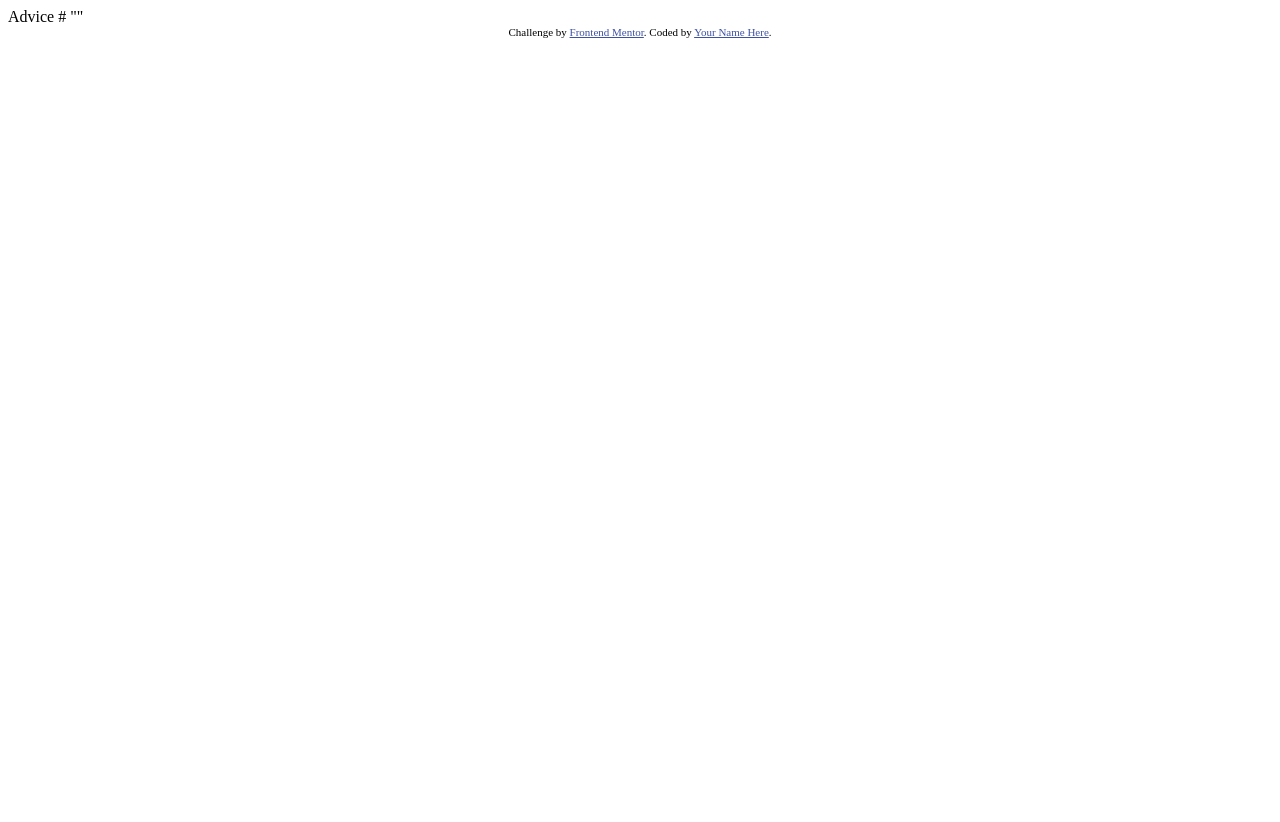
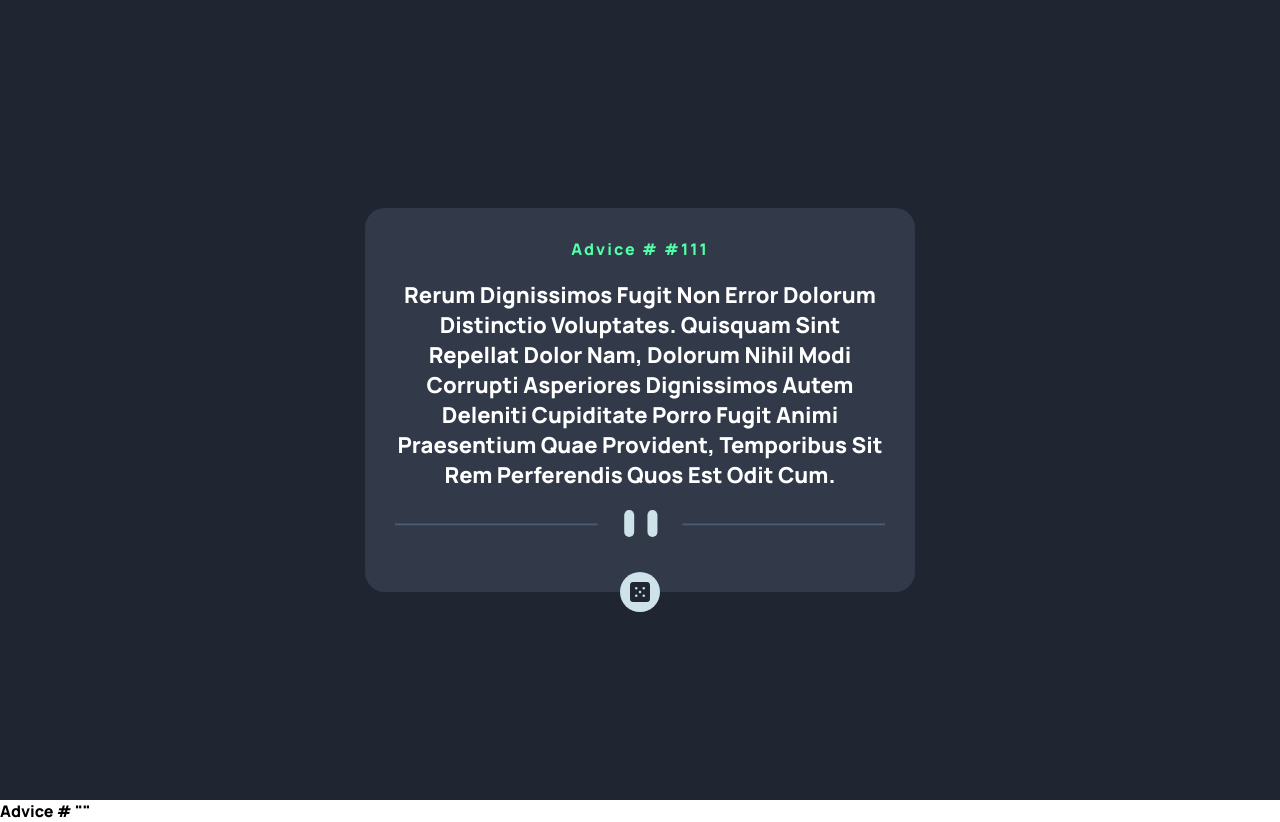
Before and after one commit to AlexanderWiklow/Advice-Generator, a plain HTML site: page index.html in a window 1280 px wide. Before the commit the page ends 800 px from the top, so only its background shows below. Drawn offline with Linux system fonts and the light colour scheme; no server answers.

Commit message:
finish readme

```diff
--- a/index.html
+++ b/index.html
@@ -4,25 +4,36 @@
   <meta charset="UTF-8">
   <meta name="viewport" content="width=device-width, initial-scale=1.0"> <!-- displays site properly based on user's device -->
 
+  <link rel="preconnect" href="https://fonts.googleapis.com">
+<link rel="preconnect" href="https://fonts.gstatic.com" crossorigin>
+<link href="https://fonts.googleapis.com/css2?family=Manrope:wght@800&display=swap" rel="stylesheet">
   <link rel="icon" type="image/png" sizes="32x32" href="./images/favicon-32x32.png">
-
+  <link rel="stylesheet" href="styles.css">
   <title>Frontend Mentor | Advice generator app</title>
 
-  <!-- Feel free to remove these styles or customise in your own stylesheet 👍 -->
-  <style>
-    .attribution { font-size: 11px; text-align: center; }
-    .attribution a { color: hsl(228, 45%, 44%); }
-  </style>
 </head>
 <body>
+  <main class="main">
+    <div class="advice">
+      <h4 class="advice-title">
+        <span>Advice #</span>
+        <span class="advice-id">#111</span>
+      </h4>
+      <p class="advice-text">rerum dignissimos fugit non error dolorum distinctio voluptates. Quisquam sint repellat dolor nam, dolorum nihil modi corrupti asperiores dignissimos autem deleniti cupiditate porro fugit animi praesentium quae provident, temporibus sit rem perferendis quos est odit cum.</p>
+      <figure class="advice-line">
+        <img src="/images/pattern-divider-mobile.svg"/>
+      </figure>
+
+      <div class="advice-btn">
+        <img src="/images/icon-dice.svg"/>
+      </div>
+    </div>
+  </main>
 
   Advice #<!-- Advice ID goes here -->
 
   "<!-- Advice text goes here -->"
 
-  <div class="attribution">
-    Challenge by <a href="https://www.frontendmentor.io?ref=challenge" target="_blank">Frontend Mentor</a>.
-    Coded by <a href="#">Your Name Here</a>.
-  </div>
+  <script src="main.js"></script>
 </body>
 </html>
--- a/main.js
+++ b/main.js
@@ -0,0 +1,14 @@
+const adviceBtn = document.querySelector(".advice-btn");
+const adviceId = document.querySelector(".advice-id");
+const adviceText = document.querySelector(".advice-text");
+
+const fetchData = async () => {
+    const res = await fetch("https://api.adviceslip.com/advice");
+    const data = await res.json()
+    const {slip} = data
+    adviceId.innerHTML = `#${slip.id}`
+    adviceText.innerHTML = slip.advice
+};
+
+fetchData()
+adviceBtn.addEventListener("click", fetchData);
--- a/styles.css
+++ b/styles.css
@@ -0,0 +1,85 @@
+:root {
+    --Light-Cyan: hsl(193, 38%, 86%);
+--Neon-Green: hsl(150, 100%, 66%);
+--Grayish-Blue: hsl(217, 19%, 38%);
+--Dark-Grayish-Blue: hsl(217, 19%, 24%);
+--Dark-Blue: hsl(218, 23%, 16%);
+}
+
+* {
+    margin: 0;
+    padding: 0;
+    box-sizing: border-box;
+    text-decoration: none;
+    text-transform: capitalize;
+}
+
+html {
+    font-size: 62.5%;
+}
+
+body {
+    font-family: 'Manrope', sans-serif;
+    font-size: 1.6rem;
+    font-weight: 800;
+}
+
+.main   {
+    height: 100vh;
+    width: 100%;
+    background-color: var(--Dark-Blue);
+    display: flex;
+    justify-content: center;
+    align-items: center;
+}
+.advice {
+    max-width: 55rem;
+    width: 90%;
+    background-color: var(--Dark-Grayish-Blue);
+    padding: 3rem;
+    border-radius: 2rem;
+    text-align: center;
+    position: relative;
+}
+
+.advice-title {
+    font-size: 1.6rem;
+    color: var(--Neon-Green);
+    margin-bottom: 2rem;
+    letter-spacing: 0.2rem;
+}
+
+.advice-text {
+    font-size: 2.2rem;
+    color: white;
+    margin-bottom: 2rem;
+}
+
+.advice-line img {
+    width: 100%;
+    margin-bottom: 2rem;
+}
+
+.advice-btn {
+    position: absolute;
+    bottom: -2rem;
+    left: 50%;
+    transform: translateX(-50%);
+    height: 4rem;
+    width: 4rem;
+    background-color: var(--Light-Cyan);
+    transition: all .3s;
+    border-radius: 100%;
+    cursor: pointer;
+}
+
+.advice-btn:hover {
+    box-shadow: rgba(82, 255, 169, 0.466) 0px 8px 24px,
+    rgba(82, 255, 169, 0.411) 0px 16px 56px, rgba(82, 255, 169, 0.479) 0px 24px 80px;
+}
+
+.advice-btn img {
+    height: 100%;
+    width: 100%;
+    transform: scale(0.5);
+}
```
Also changed, not shown: images/Screenshot-desktop.png (added), images/Screenshot-mobile.png (added), 1 other file.
